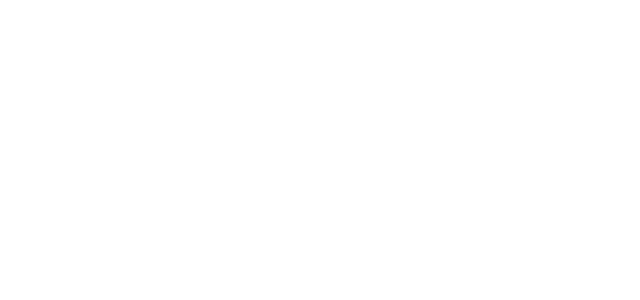
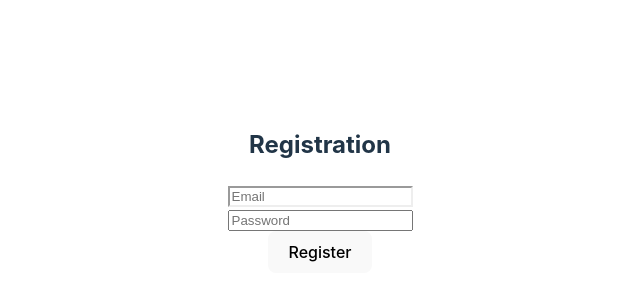
Before and after one commit to ClintTheEngineer/canderDB, a React (Vite) app in the folder client/: page /register in a window 1280 px wide. Before the commit this address had no page. Shown: the part 202-502 px from the top of the page, without its empty margins (320-960 px from the left). Built offline with nearby package versions, Linux system fonts and the light colour scheme.

Commit message:
progress

```diff
--- a/client/src/App.jsx
+++ b/client/src/App.jsx
@@ -1,16 +1,21 @@
+import { useState } from 'react';
 import { BrowserRouter as Router, Routes, Route } from 'react-router-dom';
 import './App.css'
 import { HomePage } from './pages/HomePage'
 import { Instances } from './pages/Instances';
+import { Register } from './pages/Register';
+import { Login } from './pages/Login';
 
 function App() {
-
+  const [setToken] = useState('');
   return (
     <>
     <Router>
-      <Routes>
+     <Routes>
      <Route path="/" element={<HomePage />} />
      <Route path='/instances' element={<Instances />} />
+     <Route path='/register' element={<Register />} />
+     <Route path='/login' element={<Login setToken={setToken}/>} />
      </Routes>
     </Router>
     </>
--- /dev/null
+++ b/client/src/components/HomeButton.jsx
@@ -0,0 +1,14 @@
+import { useNavigate } from 'react-router-dom'
+
+export const HomeButton = () => {
+    const navigate = useNavigate();
+
+const handleHomeClick = () => {
+    navigate('/');
+}
+  return (
+    <button id="home-btn" onClick={handleHomeClick} title='Return to Home page'>
+      Home
+    </button>
+  )
+}
--- a/client/src/components/LoginButton.jsx
+++ b/client/src/components/LoginButton.jsx
@@ -1,9 +1,12 @@
+import { Link } from "react-router-dom";
 
 
 export const LoginButton = () => {
   return (
     <>
+    <Link to='/instances'>
     <button>Login</button>
+    </Link>
     </>
   )
 }
--- /dev/null
+++ b/client/src/components/SignoutButton.jsx
@@ -0,0 +1,17 @@
+import { useNavigate } from 'react-router-dom';
+
+function LogoutButton() {
+  const navigate = useNavigate();
+
+  const handleLogout = () => {
+    localStorage.removeItem('token');
+    localStorage.removeItem('username');
+    navigate('/login');
+  };
+
+  return (
+    <button id='logout-btn' onClick={handleLogout}>Log Out</button>
+  );
+}
+
+export default LogoutButton;
--- /dev/null
+++ b/client/src/components/SignupButton.jsx
@@ -0,0 +1,11 @@
+import { Link } from 'react-router-dom';
+
+export const SignupButton = () => {
+  return (
+    <>
+    <Link to='/register'>
+    <button>Signup</button>
+    </Link>
+    </>
+  )
+}
--- a/client/src/pages/HomePage.jsx
+++ b/client/src/pages/HomePage.jsx
@@ -1,12 +1,11 @@
 import { LoginButton } from "../components/LoginButton";
-import { Link } from 'react-router-dom';
+import { SignupButton } from "../components/SignupButton";
 
 export const HomePage = () => {
   return (
     <>
-    <Link to='/instances'>
     <LoginButton />
-    </Link>
+    <SignupButton />
     </>
   )
 }
--- a/client/src/pages/Instances.jsx
+++ b/client/src/pages/Instances.jsx
@@ -1,5 +1,6 @@
 import { CreateInstanceButton } from "../components/CreateInstanceButton";
 import { useState } from 'react';
+import LogoutButton from "../components/SignoutButton";
 
 export const Instances = () => {
   // State to manage the list of instances
@@ -123,6 +124,7 @@ export const Instances = () => {
           <button onClick={() => setShowDeleteDialog(false)}>No</button>
         </div>
       )}
+      <LogoutButton />
     </>
   );
 };
--- a/client/src/pages/Login.jsx
+++ b/client/src/pages/Login.jsx
@@ -0,0 +1,84 @@
+import { useState, useEffect } from 'react';
+import { useNavigate } from 'react-router';
+import { Link } from 'react-router-dom';
+import { SignupButton } from '../components/SignupButton';
+import { HomeButton } from '../components/HomeButton';
+import PropTypes from 'prop-types';
+
+export const Login = () => {
+    const [email, setEmail] = useState('');
+    const [password, setPassword] = useState('');
+    const [errorMessage, setErrorMessage] = useState('')
+    const navigate = useNavigate();
+    const appName = 'CanderDB';
+
+    useEffect(() => {
+      const token = localStorage.getItem('token')
+     if(token){
+      navigate('/instances')
+     }
+     }, [navigate])
+
+    const HandleLogin = async () => {
+      try {
+        const response = await fetch('http://localhost:3333/login', {
+          method: 'POST',
+          headers: {
+            'Content-Type': 'application/json'
+          },
+          body: JSON.stringify({ email, password })
+        });
+
+        const data = await response.json();
+        if (response.status === 200) {
+          const token = data.token;
+          localStorage.setItem('token', token);
+          localStorage.setItem('email', email);
+          navigate('/instances');
+        } else if(response.status === 400){
+          setErrorMessage('Login failed')
+          console.error('Login failed:', response.status)
+        } else if(response.status === 401){
+          setErrorMessage('Incorrect username/password.')
+        }
+      } catch (error) {
+        console.error(error);
+      }
+    };
+
+    const handleKeyPress = (e) => {
+      if (e.key === 'Enter') {
+        HandleLogin()
+      }
+    };
+
+
+
+    return (
+      <>
+        <HomeButton />
+        <SignupButton />
+        <h2 id='login-hdr' className='app-name'>{appName}</h2>
+        <input
+          type="text"
+          placeholder="Email"
+          value={email}
+          onChange={(e) => setEmail(e.target.value)}
+        />
+        <input
+          type="password"
+          placeholder="Password"
+          value={password}
+          onChange={(e) => setPassword(e.target.value)}
+          onKeyUp={handleKeyPress}
+        />
+        <button id='login-btn' onClick={HandleLogin} onKeyUp={handleKeyPress}>Login</button>
+        <Link id='reset-pswd' title='Click here to reset your password' to="/forgot-password">Forgot Password</Link>
+        <p>{errorMessage}</p>
+      </>
+    );
+  }
+
+  Login.propTypes = {
+    setToken: PropTypes.func.isRequired
+  }
--- a/client/src/pages/Register.jsx
+++ b/client/src/pages/Register.jsx
@@ -0,0 +1,93 @@
+import { useState, useEffect } from 'react';
+import { useNavigate } from 'react-router-dom';
+
+export const Register = () => {
+  const [email, setEmail] = useState('');
+  const [password, setPassword] = useState('');
+  const [isEmailValid, setIsEmailValid] = useState(true);
+  const [registrationStatus, setRegistrationStatus] = useState('');
+  const navigate = useNavigate();
+
+  useEffect(() => {
+    const token = localStorage.getItem('token');
+    if (token) {
+      navigate('/');
+    }
+  }, [navigate]);
+
+
+  const validateEmail = (email) => {
+    const emailRegex = /^[A-Za-z0-9._%-]+@[A-Za-z0-9.-]+\.[A-Za-z]{2,4}$/;
+    return emailRegex.test(email);
+  };
+
+  const handleEmailChange = (e) => {
+    const newEmail = e.target.value;
+    setEmail(newEmail.toLowerCase());
+    setIsEmailValid(validateEmail(newEmail) && newEmail.trim() !== '');
+  };
+
+  const handleRegistration = async () => {
+    if (!isEmailValid) {
+      console.error('Invalid email format or blank email');
+      return;
+    }
+
+    try {
+      const response = await fetch('http://localhost:3333/register', {
+        method: 'POST',
+        headers: {
+          'Content-Type': 'application/json',
+        },
+        body: JSON.stringify({ email, password }),
+      });
+      const data = await response.json();
+      if (response.status === 201) {
+        setRegistrationStatus('Registration successful, navigating to Login page')
+        setTimeout(() => {
+          navigate('/login');
+        }, 3000);
+      } else if (response.status === 403 || response.status === 405) {
+        setRegistrationStatus(data.error);
+      } else if (response.status === 406) {
+        setRegistrationStatus(data.error);
+      } else {
+        console.error('Registration failed:', JSON.parse(data));
+      }
+    } catch (error) {
+      console.error('Registration error:', error);
+    }
+  };
+
+  return (
+    <>
+    <h2 id='register'>Registration</h2>
+      <div id='sign-up-form'>
+        <input
+          id='email'
+          type="email"
+          placeholder="Email"
+          value={email}
+          onChange={handleEmailChange}
+          style={{ borderColor: isEmailValid ? 'initial' : 'red' }}
+        />
+        {!isEmailValid && (
+          <p style={{ color: 'red', marginTop: '4px', marginBottom: '0' }}>
+            Invalid email format or blank email
+          </p>
+        )}
+      </div>
+      <input
+        id='pswd-register'
+        type="password"
+        placeholder="Password"
+        value={password}
+        onChange={(e) => setPassword(e.target.value)}
+      /><br />
+      <button id='register-btn' onClick={handleRegistration} disabled={!isEmailValid}>
+        Register
+      </button>
+      <p>{registrationStatus}</p>
+    </>
+  )
+}
```
